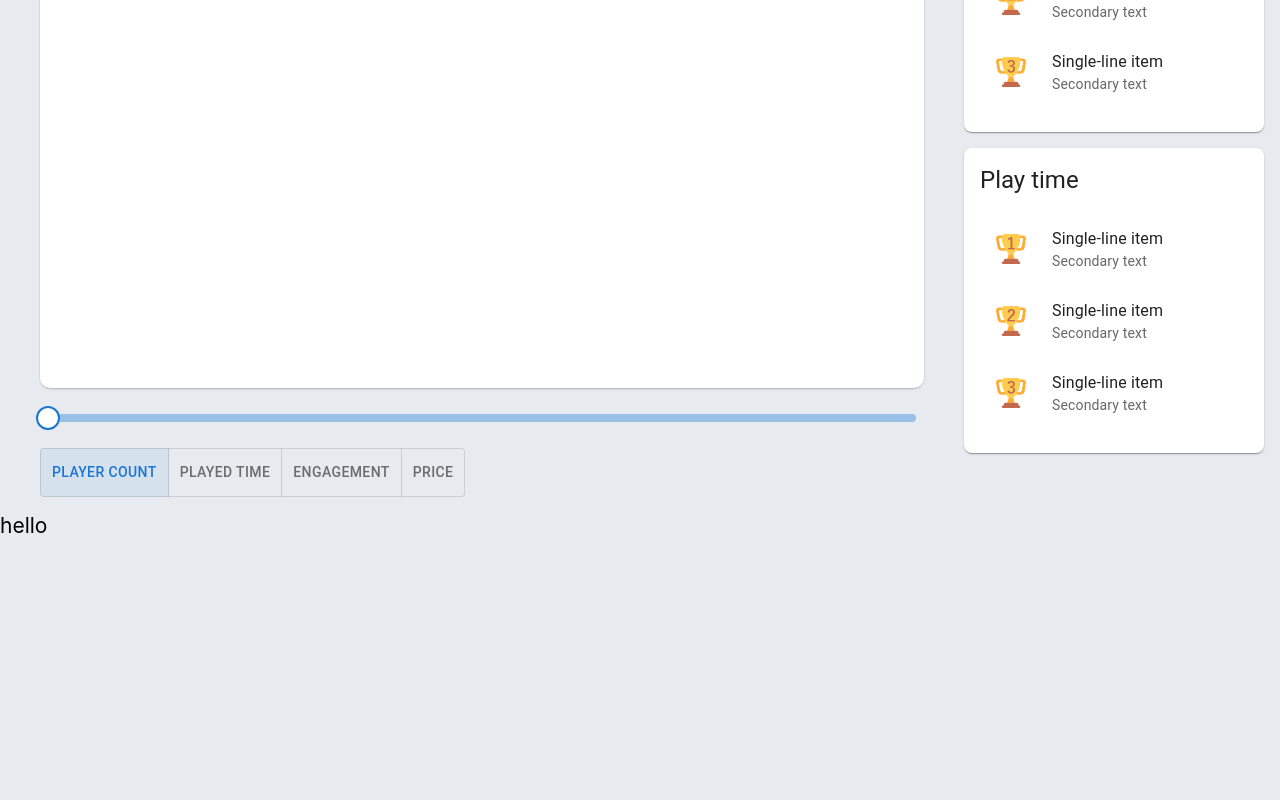
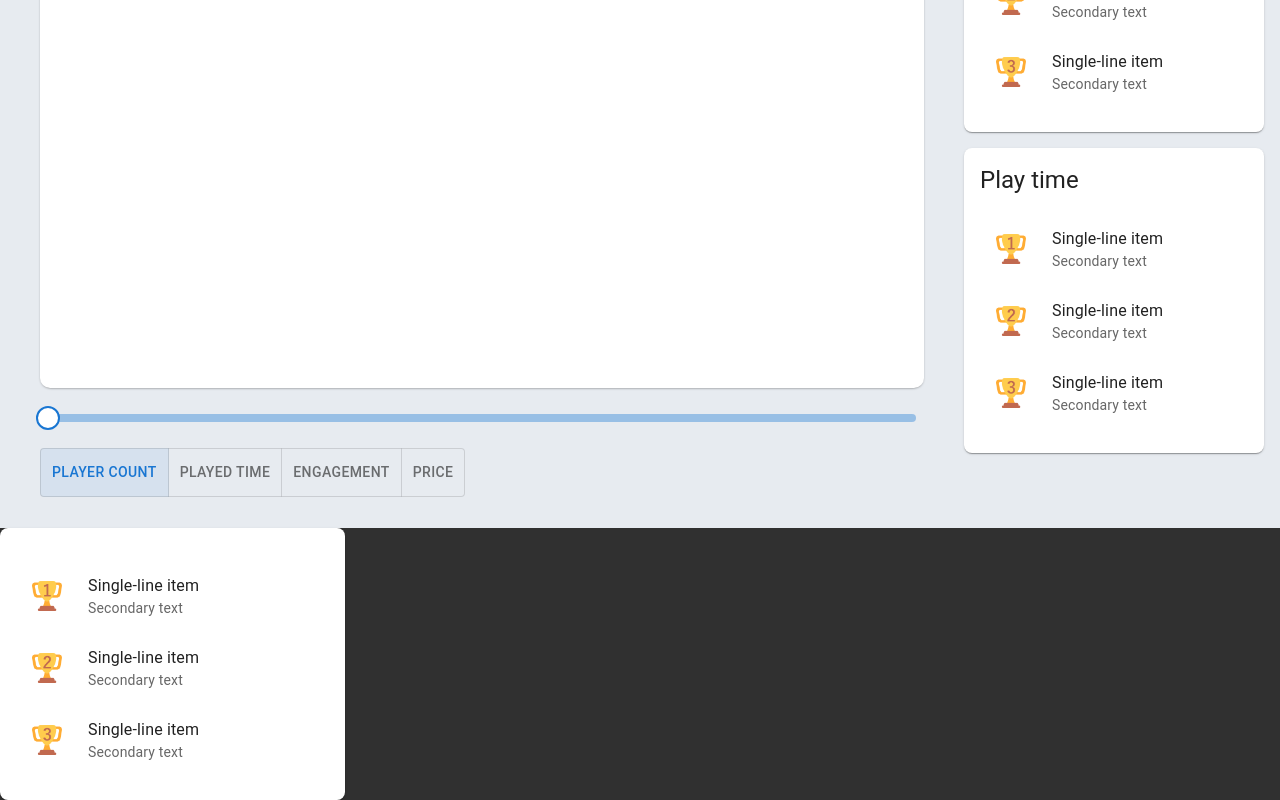
Before and after one commit to com-480-data-visualization/project-2023-no-preference, a React (Create React App) app: page / in a window 1280 px wide. Shown: the part 1036-1836 px from the top of the page. Before the commit the page ends 1574 px from the top, so only its background shows below. Built offline with nearby package versions, Linux system fonts and the light colour scheme.

Commit message:
fixed start screen/main view toggle, started footer

```diff
--- a/src/App/Footer.js
+++ b/src/App/Footer.js
@@ -1,9 +1,10 @@
+import FooterCard from '../Components/FooterCard';
 import '../css/Footer.css';
 
 function Footer() {
   return (
-    <footer className='Footer-main'>
-        hello
+    <footer>
+      <FooterCard />
     </footer>
   );
 }
--- a/src/App/Header.js
+++ b/src/App/Header.js
@@ -3,9 +3,11 @@ import { Button, List, ListItem, Typography } from '@mui/material';
 
 function newGame() {
   document.getElementsByTagName('header')[0].className = "hide-me";
-  document.getElementsByTagName('footer')[0].className = "hide-me";
-  document.getElementsByTagName('main')[0].className = "show-me";
-  //document.getElementsByTagName('body')[0].style.overflow = "scroll";
+  ["main", "footer"].forEach(e => {
+    document.getElementsByTagName(e)[0].classList.add("show-me");
+    document.getElementsByTagName(e)[0].classList.remove("hide-me");
+  });
+  document.getElementsByTagName('body')[0].style.overflow = "scroll";
 }
 
 const menuItems = [
--- /dev/null
+++ b/src/Components/FooterCard.js
@@ -0,0 +1,45 @@
+import { Card, CardContent, CardActionArea, List, ListItem, ListItemIcon, ListItemText, Typography } from '@mui/material';
+
+export default function FooterCard (props) {
+  const title = props.title;
+  return (
+    <Card sx={{ maxWidth: 345, gap: 2, borderRadius: 2 }}>
+      <CardActionArea>
+        <CardContent>
+          <Typography gutterBottom variant="h5" component="div">
+            {title}
+          </Typography>
+          <List>
+            <ListItem>
+              <ListItemIcon>
+                <img className="card-rank-icon" alt="rank 1 icon" src={process.env.PUBLIC_URL + "/images/rank1.png"} />
+              </ListItemIcon>
+              <ListItemText
+                primary="Single-line item"
+                secondary='Secondary text'
+              />
+            </ListItem>
+            <ListItem>
+              <ListItemIcon>
+                <img className="card-rank-icon" alt="rank 2 icon" src={process.env.PUBLIC_URL + "/images/rank2.png"} />
+              </ListItemIcon>
+              <ListItemText
+                primary="Single-line item"
+                secondary='Secondary text'
+              />
+            </ListItem>
+            <ListItem>
+              <ListItemIcon>
+                <img className="card-rank-icon" alt="rank 3 icon" src={process.env.PUBLIC_URL + "/images/rank3.png"} />
+              </ListItemIcon>
+              <ListItemText
+                primary="Single-line item"
+                secondary='Secondary text'
+              />
+            </ListItem>
+          </List>
+        </CardContent>
+      </CardActionArea>
+    </Card>
+  );
+};
--- a/src/Components/NavBar.js
+++ b/src/Components/NavBar.js
@@ -1,4 +1,14 @@
 import { AppBar, Toolbar, Button, Typography, Box } from '@mui/material';
+
+
+function returnButton() {
+    document.getElementsByTagName('header')[0].className = "show-me";
+    ["main", "footer"].forEach(e => {
+      document.getElementsByTagName(e)[0].classList.add("show-me");
+      document.getElementsByTagName(e)[0].classList.remove("hide-me");
+    });
+    document.getElementsByTagName('body')[0].style.overflow = "hidden";
+}
 
 
 export default function NavBar() {
@@ -8,13 +18,7 @@ export default function NavBar() {
             <Typography variant="h6" component="div" sx={{ flexGrow: 1 }}>
                 Steaming
             </Typography>
-            <Button disableRipple color="inherit"
-                onClick={() => {
-                    document.getElementsByTagName('header')[0].className = "show-me";
-                    document.getElementsByTagName('main')[0].className = "hide-me";
-                    //document.getElementsByTagName('body')[0].style.overflow = "scroll";
-                }}
-            >
+            <Button disableRipple color="inherit" onClick={returnButton}>
                 Return
             </Button>
         </Toolbar>
--- a/src/css/App.css
+++ b/src/css/App.css
@@ -40,15 +40,6 @@
   animation-fill-mode: backwards;
 }
 
-body {
-  display: block;
-  height: 100vh;
-  width: 100vw;
-  background-color: var(--bg-color);
-  margin: 0;
-  padding: 0;
-}
-
 .App-main {
   display: flex;
   align-items: top;
@@ -56,7 +47,8 @@ body {
   flex-direction: column;
   font-size: calc(5px + 2vmin);
   color: black;
-  margin-top: auto;
+  margin: 0;
+  margin-bottom: 15px;
 }
 
 .App-main-row {
--- a/src/css/Footer.css
+++ b/src/css/Footer.css
@@ -1,9 +1,18 @@
-.Footer-main {
+:footer {
+  --padding: 15px;
+}
+
+footer {
   display: flex;
   align-items: top;
   justify-content: center;
   flex-direction: column;
   font-size: calc(5px + 2vmin);
-    color: black;
+  color: white;
   margin-top: auto;
+  width: 100vw;
+  margin: 0;
+  margin-top: 15px;
+  padding: var(--padding);
+  background-color: rgb(48, 48, 48);
 }
--- a/src/css/index.css
+++ b/src/css/index.css
@@ -1,8 +1,16 @@
+:root {
+  --bg-color: #E7EBF0;
+  --fg-color: #E7EBF0;
+}
+
+
 body {
+  display: block;
+  width: 100vw;
+  background-color: var(--bg-color);
   margin: 0;
-  font-family: -apple-system, BlinkMacSystemFont, 'Segoe UI', 'Roboto', 'Oxygen',
-    'Ubuntu', 'Cantarell', 'Fira Sans', 'Droid Sans', 'Helvetica Neue',
-    sans-serif;
+  padding: 0;
+  font-family: -apple-system, BlinkMacSystemFont, 'Segoe UI', 'Roboto', 'Oxygen', 'Ubuntu', 'Cantarell', 'Fira Sans', 'Droid Sans', 'Helvetica Neue', sans-serif;
   -webkit-font-smoothing: antialiased;
   -moz-osx-font-smoothing: grayscale;
 }
```
Lines whose indentation alone changed are shown as unchanged.
